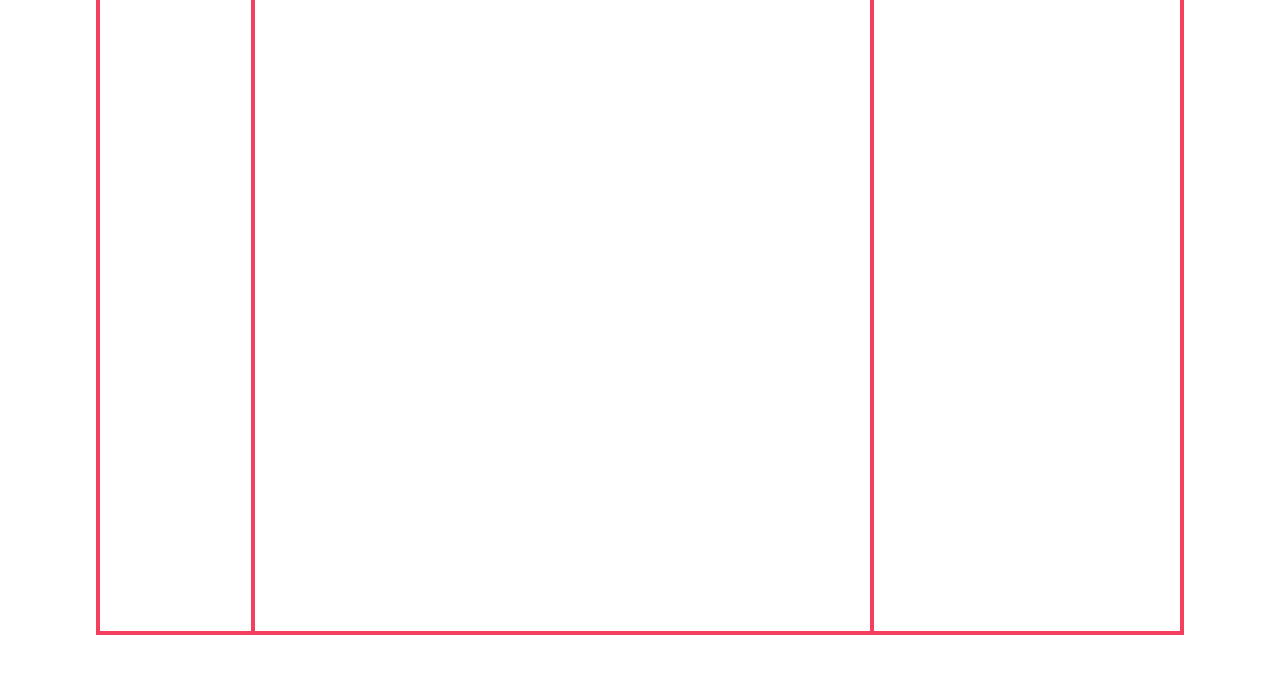
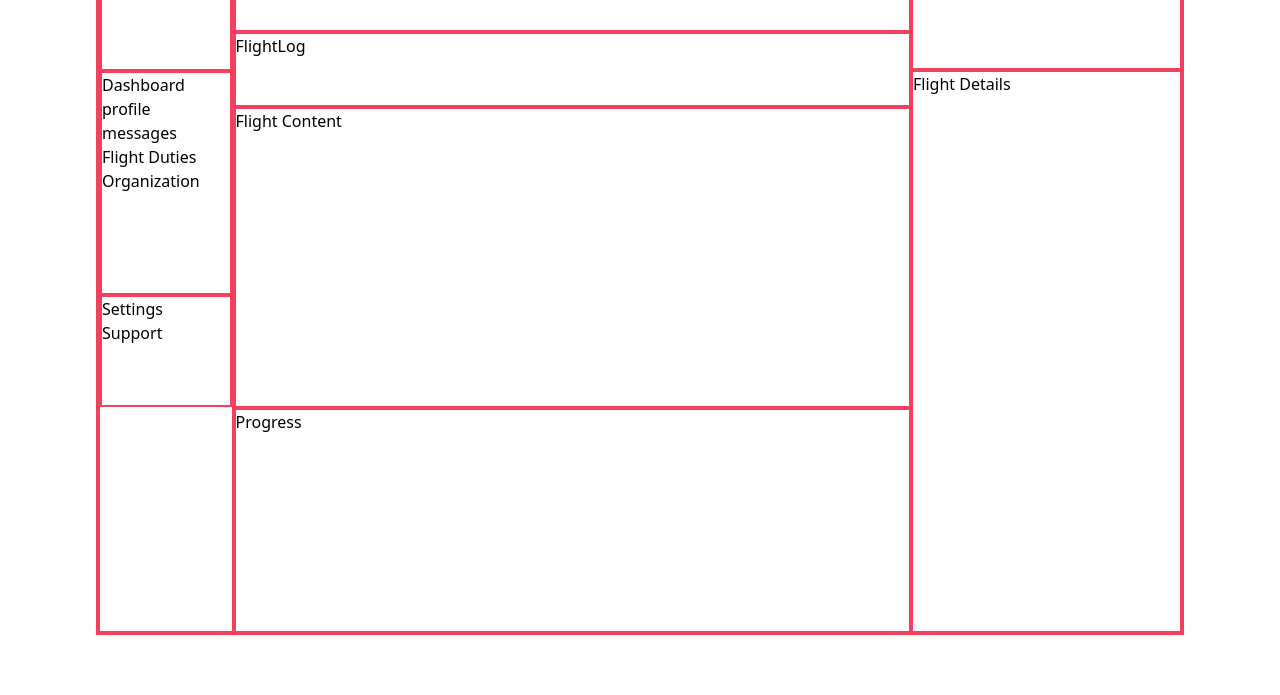
Before and after one commit to kb-git-hub/admin-dashboard, a website: page src/index.html in a window 1280 px wide. Shown: the part 105-800 px from the top of the page. Drawn offline with Linux system fonts and the light colour scheme.

Commit message:
Update responsiveness and build primary grid

```diff
--- a/src/index.html
+++ b/src/index.html
@@ -11,24 +11,44 @@
 
 <body class=" grid justify-center content-center
 h-screen
-
 ">
-
-
     <!-- <div class="webGLContainer"></div> -->
     <div class="contentContainer
-    w-[85vw] h-[85vh]
+    w-[85vw] h-[85vh] min-h-[450px] min-w-[1000px]
     grid grid-cols-contentContainer
     layoutBorder
+    ">
+        <div class="dashLeftLinks layoutBorder
+        grid grid-rows-6
+        ">
 
+            <div class="logo layoutBorder row-span-1">XBoard</div>
 
+            <div class="main  layoutBorder row-span-2">
+                <div class="dashboard">Dashboard</div>
+                <div class="profile">profile</div>
+                <div class="messages">messages</div>
+                <div class="flightDuties">Flight Duties</div>
+                <div class="org">Organization</div>
+            </div>
 
+            <div class="help layoutBorder">
+                <div class="settings">Settings</div>
+                <div class="support">Support</div>
+            </div>
+        </div>
+        <div class="dashMainContent grid grid-rows-main">
+            <div class="summary layoutBorder ">Summary</div>
+            <div class="flightLog layoutBorder ">FlightLog</div>
+            <div class="flightContentMain layoutBorder row-span-4">Flight Content</div>
+            <div class="progressUpdates layoutBorder row-span-3">Progress</div>
+        </div>
 
-    ">
+        <div class="dashRightContent grid grid-rows-6">
+            <div class="user layoutBorder row-span-1">User</div>
+            <div class="flightDetails layoutBorder row-span-5">Flight Details</div>
 
-        <div class="dashLeftLinks layoutBorder">Left</div>
-        <div class="dashMainContent layoutBorder">Main</div>
-        <div class="dashRightContent layoutBorder">Right</div>
+        </div>
     </div>
 
 
--- a/tailwind.config.js
+++ b/tailwind.config.js
@@ -5,11 +5,12 @@ module.exports = {
     extend: {
       gridTemplateColumns: {
         // Simple 16 column grid
-        'contentContainer': '1fr 4fr 2fr',
-
-      }
-
-
+        'contentContainer': '1fr 5fr 2fr',
+      },
+      gridTemplateRows: {
+        // Simple 8 row grid
+        'main': 'repeat(9, minmax(0, 1fr))',
+      },
     },
   },
   plugins: [],
```
Also changed, not shown: dist/output.css.
